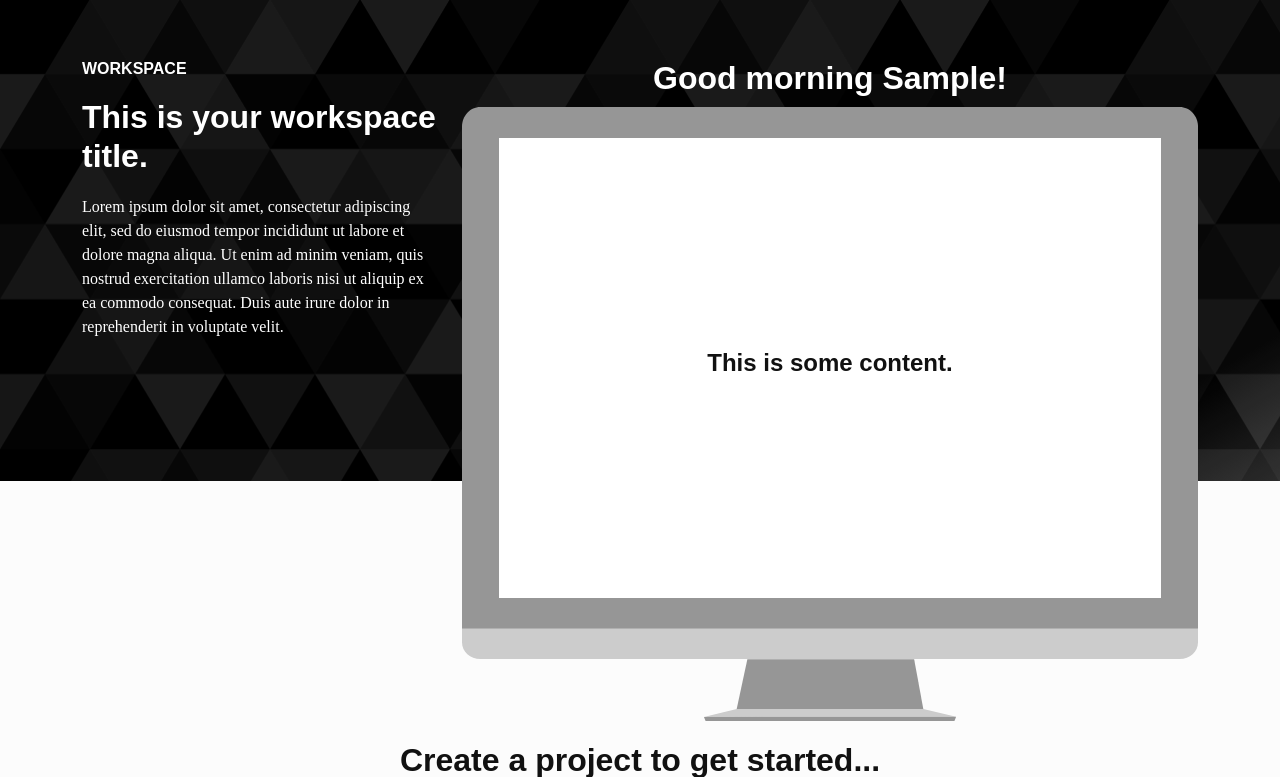
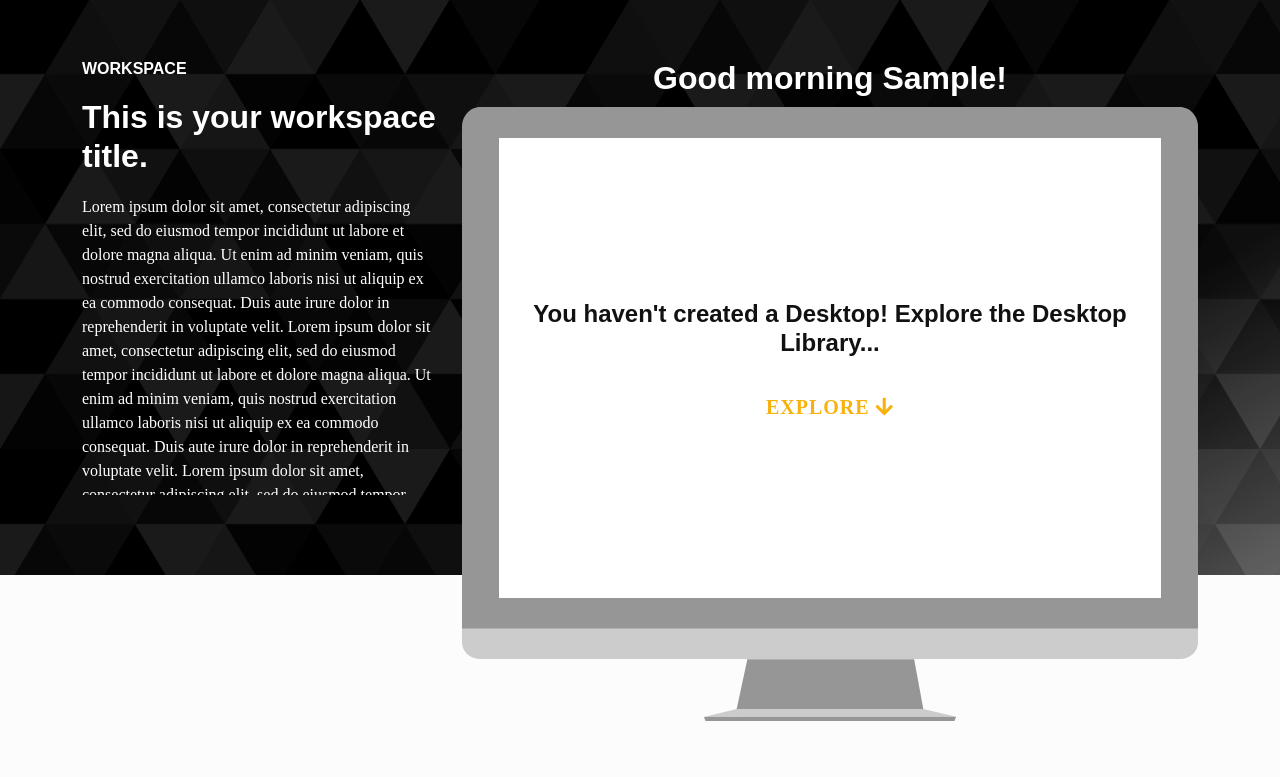
Before and after one commit to NeCTAR-RC/bumblebee, a Django app: page /home/ in a window 1280 px wide. Shown: the part 81-858 px from the top of the page. Run offline with Django 3.2, Linux system fonts and the light colour scheme; the visitor is signed in with stand-in values (Sample User, id 1); data comes from the database, SQL or seed files in the repository; data that the repository does not hold is empty; style sheets or scripts are compiled from the project's sources; parts of the project's set-up code (start-up, migrations or seed data) failed here and were passed over; some libraries are stand-ins or nearby versions; some web fonts are replaced.

Commit message:
Added smooth scroll and now truncating workspace info on home page
Change-Id: I7a5bd9a13077b97df1646c40fad92a2296291389

```diff
--- a/researcher_workspace/static/js/main.js
+++ b/researcher_workspace/static/js/main.js
@@ -10,3 +10,14 @@ var alertMessages = alertMessageList.map(function (toastEl) {
 window.onload = function() {
   alertMessages.forEach(toast => toast.show()); // Show any alert messages
 };
+
+// Add smooth scroll to anchors
+document.querySelectorAll('a[href^="#"]').forEach(anchor => {
+  anchor.addEventListener('click', function (e) {
+      e.preventDefault();
+      console.log(this.getAttribute('href'));
+      document.getElementById(this.getAttribute('href')).scrollIntoView({
+          behavior: 'smooth'
+      });
+  });
+});
--- a/researcher_workspace/static/main.scss
+++ b/researcher_workspace/static/main.scss
@@ -80,6 +80,10 @@ h1, h2, h3, h4, h5, h6 {
   font-weight: 600;
   letter-spacing: 1px;
   border-width: 2px;
+}
+
+.btn-link {
+  text-decoration: none;
 }
 
 .hex-bg {
@@ -179,6 +183,26 @@ section.desktop-section {
     margin-bottom: 60px
   }
   .desktop-container {
+    .workspace-info {
+      .workspace-title {
+        width: 100%;
+        max-height: 5.25rem;
+        overflow: hidden;
+        text-overflow: ellipsis;
+        display: -webkit-box;
+        -webkit-line-clamp: 2;
+        -webkit-box-orient: vertical;
+      }
+      .workspace-description {
+        width: 100%;
+        max-height: 300px;
+        overflow: hidden;
+        text-overflow: ellipsis;
+        display: -webkit-box;
+        -webkit-line-clamp: 13;
+        -webkit-box-orient: vertical;
+      }
+    }
     .desktop-info {
       #desktop-computer {
         position: relative;
@@ -187,6 +211,7 @@ section.desktop-section {
           margin-bottom: 0;
         }
         #desktop-computer-frame {
+
         }
         #desktop-computer-screen {
           position: absolute;
--- a/researcher_workspace/templates/researcher_workspace/home/home.html
+++ b/researcher_workspace/templates/researcher_workspace/home/home.html
@@ -10,15 +10,19 @@
       <div class="row py-5">
         <div class="workspace-info col-sm-12 col-md-4">
           <h6 class="text-white mb-3">WORKSPACE</h6>
-          <h1 class="h2 text-white mb-3">This is your workspace title.</h1>
-          <p class="text-white mb-3">Lorem ipsum dolor sit amet, consectetur adipiscing elit, sed do eiusmod tempor incididunt ut labore et dolore magna aliqua. Ut enim ad minim veniam, quis nostrud exercitation ullamco laboris nisi ut aliquip ex ea commodo consequat. Duis aute irure dolor in reprehenderit in voluptate velit.</p>
+          <h1 class="workspace-title h2 text-white mb-3">This is your workspace title.</h1>
+          <p class="workspace-description text-white mb-3">Lorem ipsum dolor sit amet, consectetur adipiscing elit, sed do eiusmod tempor incididunt ut labore et dolore magna aliqua. Ut enim ad minim veniam, quis nostrud exercitation ullamco laboris nisi ut aliquip ex ea commodo consequat. Duis aute irure dolor in reprehenderit in voluptate velit. Lorem ipsum dolor sit amet, consectetur adipiscing elit, sed do eiusmod tempor incididunt ut labore et dolore magna aliqua. Ut enim ad minim veniam, quis nostrud exercitation ullamco laboris nisi ut aliquip ex ea commodo consequat. Duis aute irure dolor in reprehenderit in voluptate velit. Lorem ipsum dolor sit amet, consectetur adipiscing elit, sed do eiusmod tempor incididunt ut labore et dolore magna aliqua. Ut enim ad minim veniam, quis nostrud exercitation ullamco laboris nisi ut aliquip ex ea commodo consequat. Duis aute irure dolor in reprehenderit in voluptate velit.</p>
         </div>
         <div class="desktop-info col-sm-12 col-md-8">
           <h2 class="text-center text-white">Good morning {{ user.first_name }}!</h2>
           <div id="desktop-computer">
             <img id="desktop-computer-frame" src="{% static 'img/desktop-computer.svg' %}">
             <div id="desktop-computer-screen" class="bg-white d-flex align-items-center justify-content-center">
-              <h4>This is some content.</h4>
+              <div class="text-center">
+                <h4 class="mb-3">You haven't created a Desktop! Explore the Desktop Library...</h4>
+                <a href="#desktop-library" class="btn btn-link btn-lg">Explore <i class="fas fa-arrow-down"></i></a>
+              </div>
+
             </div>
           </div>
         </div>
@@ -27,6 +31,7 @@
   </section>
 
     {% if projects %}
+    <section id="#desktop-library">
       <div class="container py-5">
         <div class="row">
           <h1 class="mb-4">Desktop Library</h1>
@@ -68,6 +73,7 @@
           {% endfor %}
         </div>
       </div>
+    </section>
     {% else %}
       <div class="container py-5">
         <div class="row">
```
